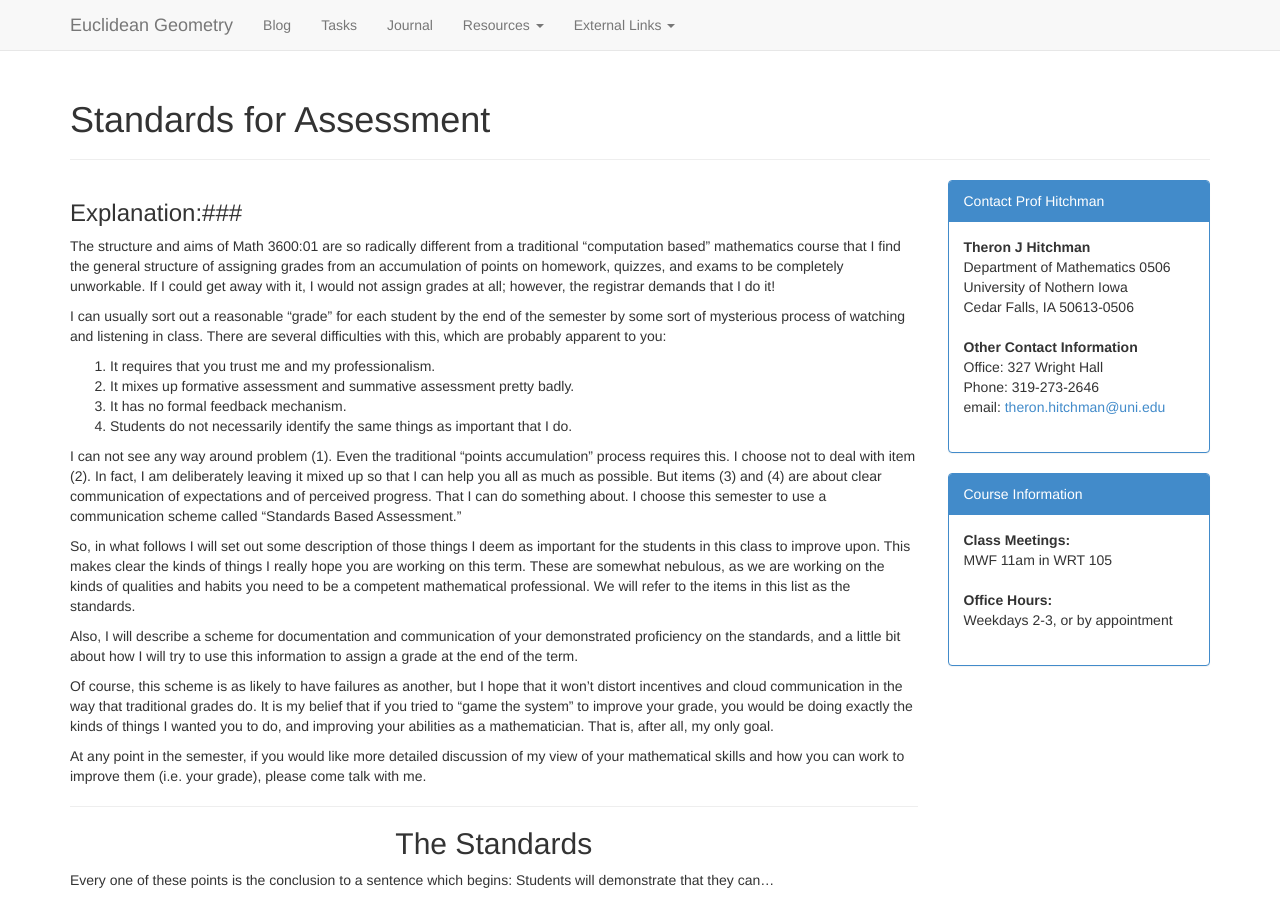
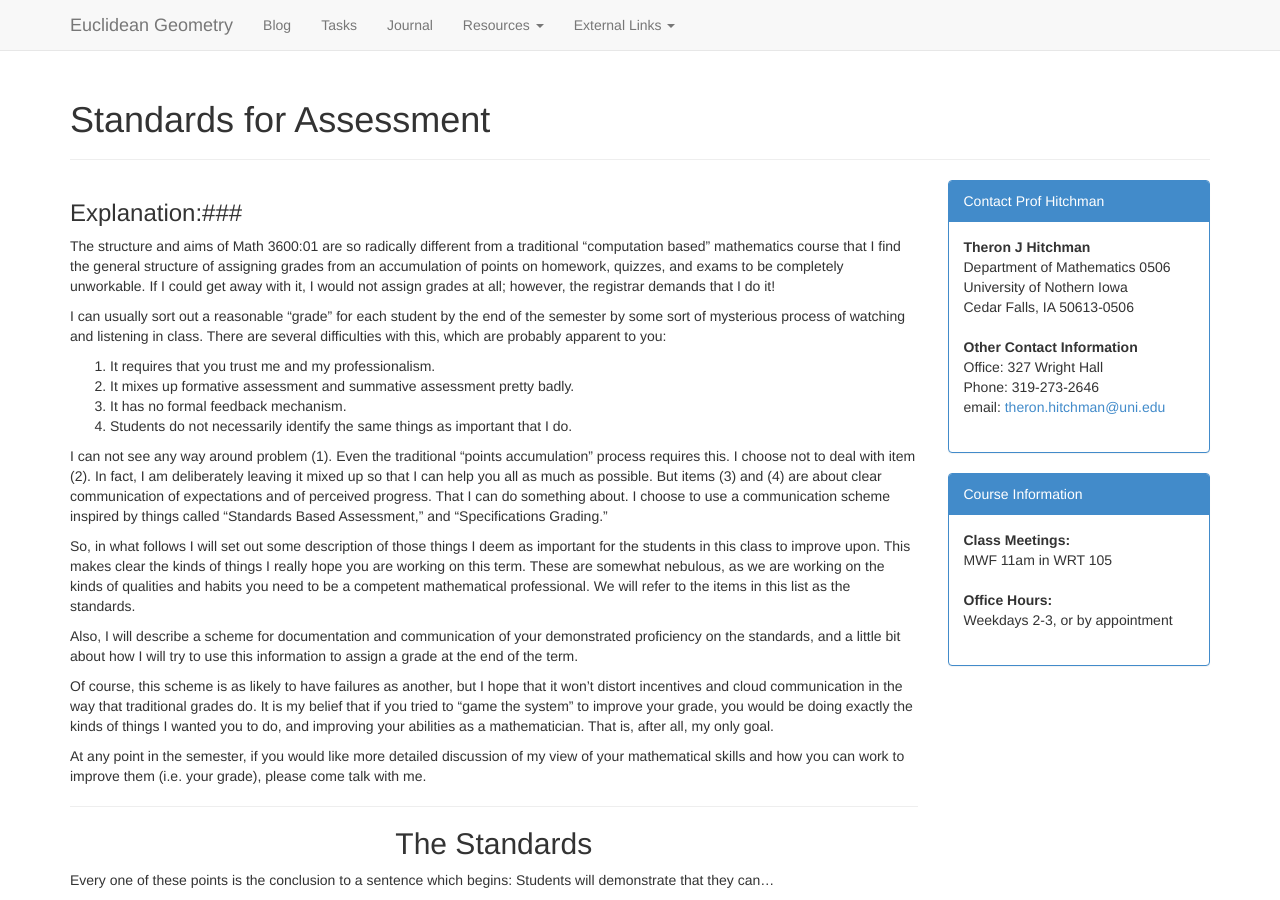
Before and after one commit to theronhitchman/euclidean-geometry, a Jekyll site: the page built from assessment/the-standards.md, in a window 1280 px wide and 900 px high. Built offline with Jekyll 4.4.1, drawn with Linux system fonts in a browser that asks for light colours; nearby versions of some CDN libraries.

Commit message:
change header for address & update standards.md

```diff
--- a/_includes/header.html
+++ b/_includes/header.html
@@ -49,7 +49,7 @@
               <ul class="dropdown-menu" role="menu">
                 <li><a href="{{ site.baseurl }}/syllabus/">Syllabus</a></li>
                 <li><a href="{{ site.baseurl }}/inquiry-based-learning/">Inquiry</a></li>
-                <li><a href="{{ site.baseurl }}/specs-grading/">Assessment</a></li>
+                <li><a href="{{ site.baseurl }}/assessment/">Assessment</a></li>
                 <li><a href="{{site.baseurl}}/writing/">Writing</a></li>
                 <li><a href="{{ site.baseurl }}/geogebra/">Technology</a></li>
               </ul>
--- a/assessment/the-standards.md
+++ b/assessment/the-standards.md
@@ -19,12 +19,13 @@
 3. It has no formal feedback mechanism.
 4. Students do not necessarily identify the same things as important that I do.
 
-I can not see any way around problem (1). Even the traditional “points
-accumulation” process requires this. I choose not to deal with item (2). In
+I can not see any way around problem (1). Even the traditional "points
+accumulation" process requires this. I choose not to deal with item (2). In
 fact, I am deliberately leaving it mixed up so that I can help you all as much
 as possible. But items (3) and (4) are about clear communication of expectations
-and of perceived progress. That I can do something about. I choose this semester
-to use a communication scheme called “Standards Based Assessment.”
+and of perceived progress. That I can do something about. I choose to use a
+communication scheme inspired by things called "Standards Based
+Assessment," and "Specifications Grading."
 
 So, in what follows I will set out some description of those things I deem as
 important for the students in this class to improve upon. This makes clear the
```
